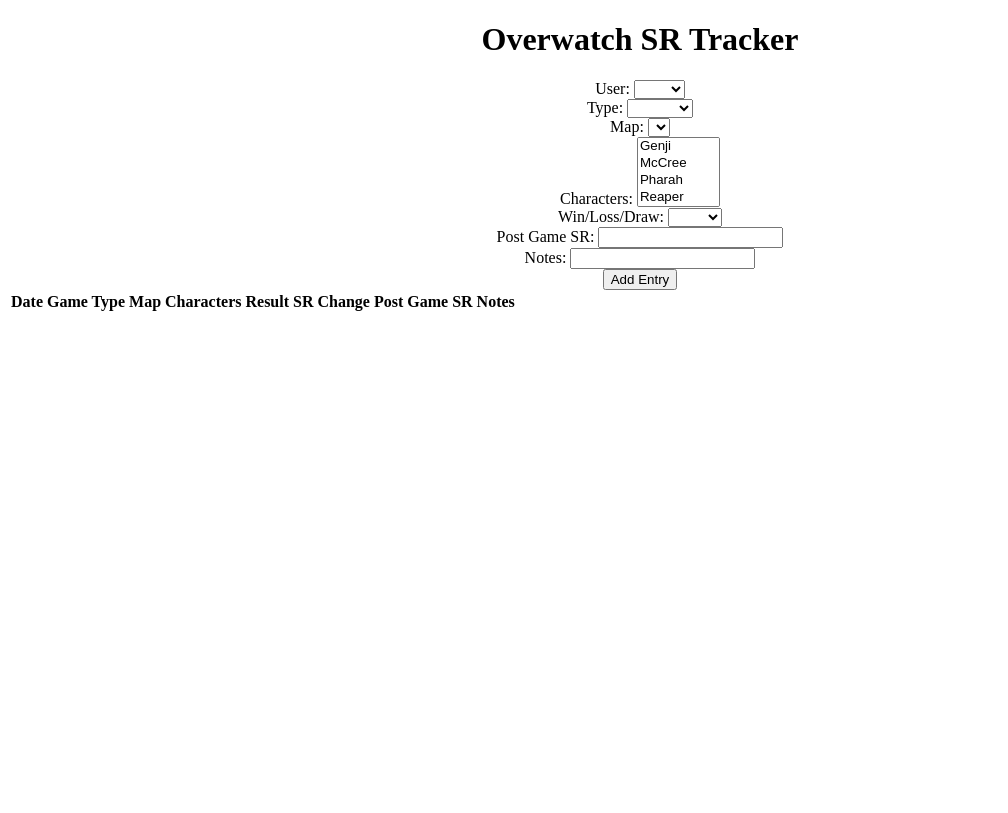
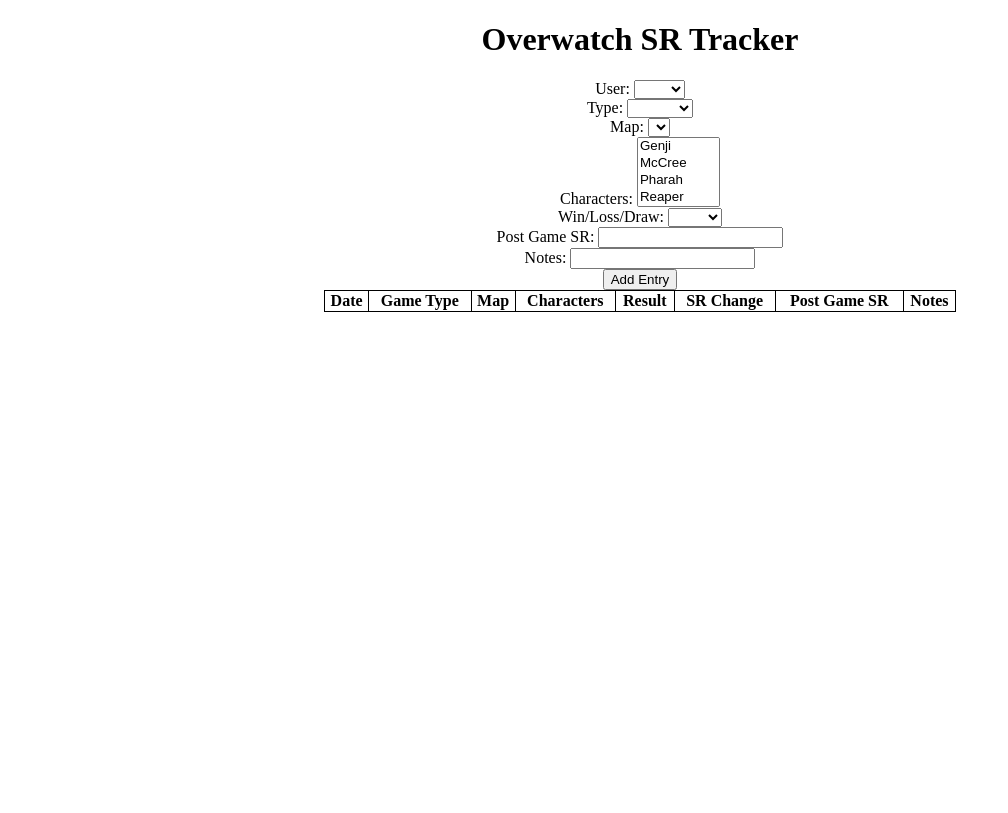
Before and after one commit to cjellis/OverwatchSRTracker, a Flask app: page / in a window 1280 px wide. Shown: the top 813 px of the page, without its empty margins (0-1008 px from the left). After the commit the page ends 312 px from the top, so only its background shows below. Run offline with Flask 2, Linux system fonts and the light colour scheme; lists and menus that the app fills with data are empty; some libraries are stand-ins or nearby versions.

Commit message:
entry, graph, and table working, update on entry added

```diff
--- a/app/static/js/app.js
+++ b/app/static/js/app.js
@@ -1,4 +1,9 @@
 var owsr = angular.module('owsr', [])
+    .filter('arrayToList', function(){
+        return function(arr) {
+            return arr.join(', ');
+        }
+    })
     .controller('mainController', ['$scope', '$http', function ($scope, $http) {
         $scope.users = ['craig', 'josh'];
         $scope.types = ['Assault', 'Escort', 'Hybrid', 'Control'];
@@ -52,10 +57,16 @@
                   "time": $scope.time
               }
             }).then(function success(response) {
-              alert("Success!")
+              alert("Success!");
+              $scope.load();
             }, function error(response){
               alert('Error!')
             })
+        };
+
+        $scope.load = function () {
+          $scope.showEntries();
+          $scope.showGraph();
         };
 
         $scope.showGraph = function () {
@@ -67,6 +78,7 @@
                 }
             }).then(function success(response){
                console.log(response);
+               d3.selectAll("svg > *").remove();
                sr = [];
                i = 0;
                response["data"]["results"].forEach(function (res) {
--- a/app/templates/index.html
+++ b/app/templates/index.html
@@ -15,7 +15,6 @@
             text-align: center;
         }
 
-/* tell the SVG path to be a thin blue line without any area fill */
         path {
             stroke: steelblue;
             stroke-width: 1;
@@ -42,6 +41,18 @@
           fill: none;
           stroke: #000;
         }
+
+        table {
+            border-collapse: collapse;
+            border-radius: 5px;
+            width: 50%;
+            margin: 0px auto;
+            float: none;
+        }
+
+        table, th, td {
+            border: 1px solid black;
+        }
     </style>
 </head>
 <body ng-app="owsr" ng-controller="mainController">
@@ -53,7 +64,7 @@
                 <h1>Overwatch SR Tracker</h1>
                 <div class="form-group">
                     <label for="userSel">User:</label>
-                    <select class="form-control" ng-model="user" id="userSel">
+                    <select class="form-control" ng-model="user" id="userSel" ng-change="load()">
                         <option ng-repeat="user in users" value="{{user}}">{{user}}</option>
                     </select>
                 </div>
@@ -85,9 +96,9 @@
                 <div class="form-group">
                     <label for="resSel">Win/Loss/Draw:</label>
                     <select class="form-control" ng-model="gameResult" id="resSel">
-                        <option value="win">Win</option>
-                        <option value="loss">Loss</option>
-                        <option value="draw">Draw</option>
+                        <option value="Win">Win</option>
+                        <option value="Loss">Loss</option>
+                        <option value="Draw">Draw</option>
                     </select>
                 </div>
                 <div class="form-group">
@@ -105,25 +116,6 @@
             <div class="col-md-2 col-sm-2 col-xs-1"></div>
         </div>
 
-         <div class="row">
-            <div class="col-md-2 col-sm-2 col-xs-1"></div>
-            <div class="col-md-8 col-sm-8 col-xs-10">
-                <div>
-                    <button class="btn btn-default" ng-click="showGraph()" ng-show="user">Show Graph</button>
-                </div>
-
-            </div>
-            <div class="col-md-2 col-sm-2 col-xs-1"></div>
-        </div>
-        <div class="row">
-            <div class="col-md-2 col-sm-2 col-xs-1"></div>
-            <div class="col-md-8 col-sm-8 col-xs-10">
-                <div>
-                    <button class="btn btn-default" ng-click="showEntries()" ng-show="user">Show Entries</button>
-                </div>
-            </div>
-            <div class="col-md-2 col-sm-2 col-xs-1"></div>
-        </div>
         <div class="row" ng-show="showEntries">
             <div class="col-md-2 col-sm-2 col-xs-1"></div>
             <div class="col-md-8 col-sm-8 col-xs-10">
@@ -156,7 +148,7 @@
                     </tr>
                     <tr ng-repeat="entry in entries" ng-hide="$first">
                         <td>
-                            {{entry.time}}
+                            {{entry.time | date:'MM-dd-yyyy HH:mm'}}
                         </td>
                         <td>
                             {{entry.type}}
@@ -165,7 +157,7 @@
                             {{entry.map}}
                         </td>
                         <td>
-                            {{entry.characters}}
+                            {{entry.characters|arrayToList}}
                         </td>
                         <td>
                             {{entry.result}}
```
